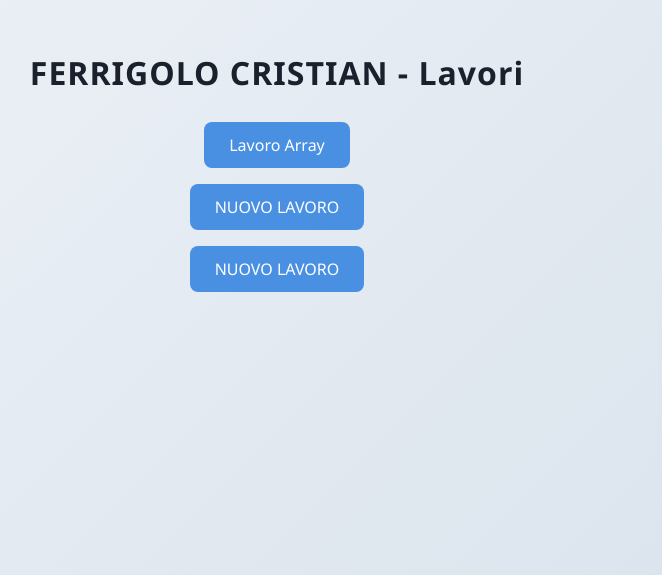
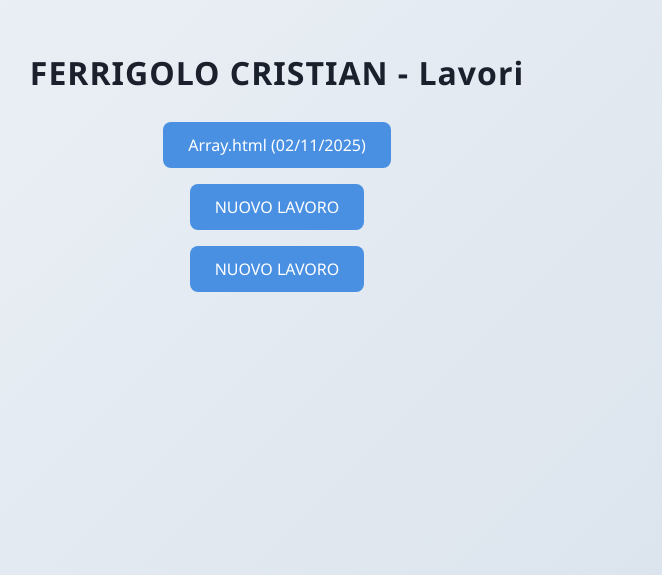
Before and after one commit to cristianferrigolo/Lavori-Ferrigolo, a plain HTML site: page index.html in a window 1280 px wide. Shown: the part 225-800 px from the top of the page, without its empty margins (363-1025 px from the left). Drawn offline with Linux system fonts and the light colour scheme.

Commit message:
Update link text for Array.html in index.html

```diff
--- a/index.html
+++ b/index.html
@@ -62,7 +62,7 @@
 <body>
     <h1>FERRIGOLO CRISTIAN - Lavori</h1>
 
-    <a href="cartellaLavori/Array.html" target="_blank" rel="noopener noreferrer">Lavoro Array</a>
+    <a href="cartellaLavori/Array.html" target="_blank" rel="noopener noreferrer">Array.html (02/11/2025)</a>
     <a href="cartellaLavori/" target="_blank" rel="noopener noreferrer">NUOVO LAVORO</a>
     <a href="cartellaLavori/" target="_blank" rel="noopener noreferrer">NUOVO LAVORO</a>
 
```
